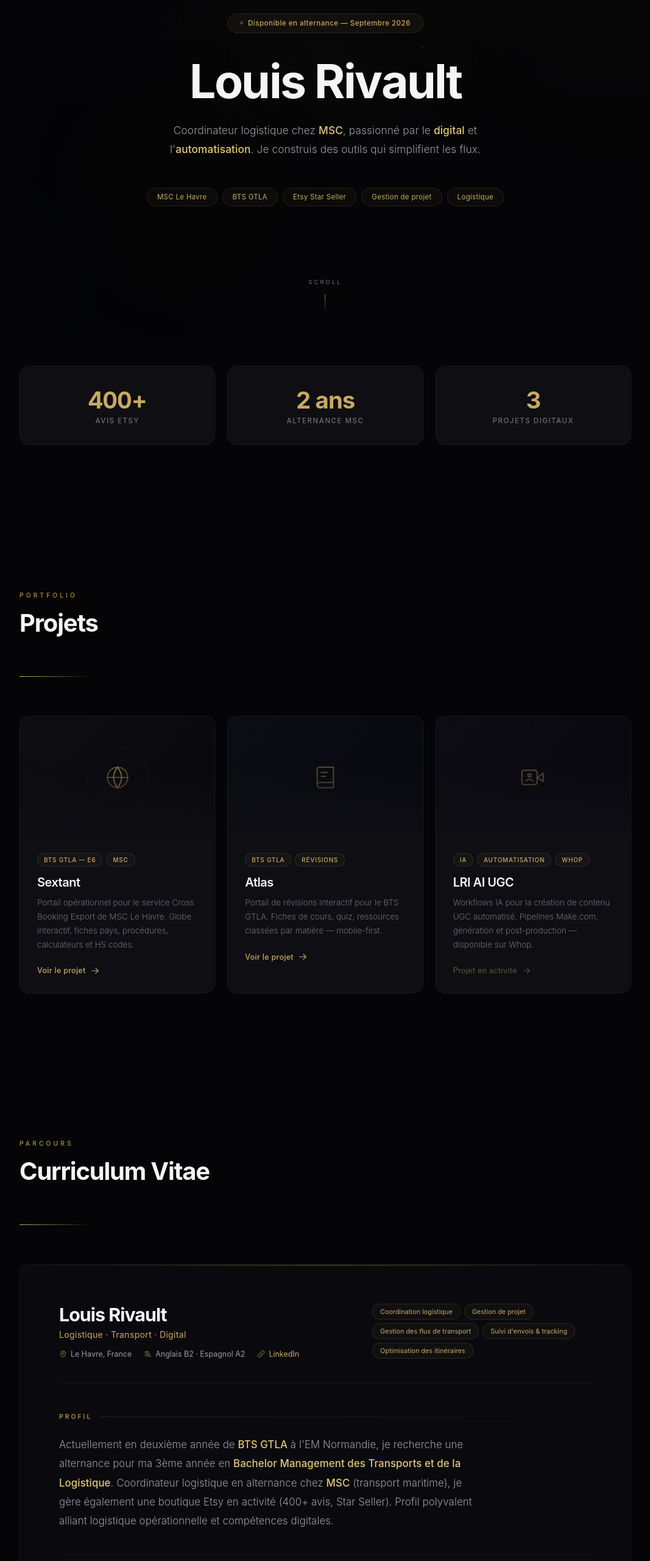
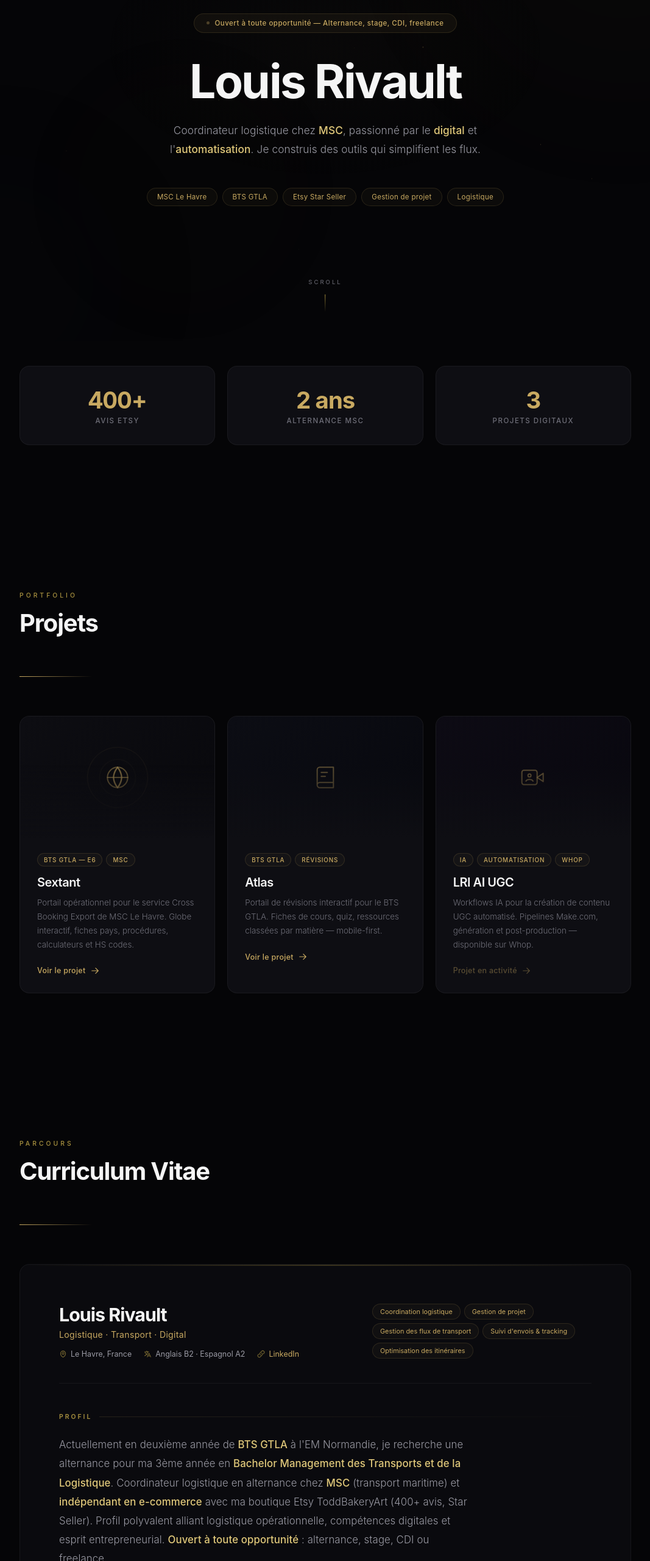
Before and after one commit to louisrivault1-cpu/portfolio, a plain HTML site: page index.html in a window 1280 px wide. Shown: the part 240-2800 px from the top of the page at 61% size, without its empty margins (106-1173 px from the left). Drawn offline with Linux system fonts and the light colour scheme.

Commit message:
Profil : ajout indépendant e-commerce + ouvert à toute opportunité

```diff
--- a/index.html
+++ b/index.html
@@ -624,7 +624,7 @@
     <div class="hero-content">
         <div class="hero-badge hero-anim">
             <span class="dot"></span>
-            Disponible en alternance — Septembre 2026
+            Ouvert &agrave; toute opportunit&eacute; — Alternance, stage, CDI, freelance
         </div>
         <h1 id="heroTitle" class="hero-anim hero-anim-d1"></h1>
         <p class="hero-sub hero-anim hero-anim-d2">
@@ -802,7 +802,7 @@
         <div style="margin-bottom: 48px; padding-bottom: 40px; border-bottom: 1px solid var(--border);">
             <h4 class="cv-section-title">Profil</h4>
             <p class="profil-text">
-                Actuellement en deuxi&egrave;me ann&eacute;e de <strong>BTS GTLA</strong> &agrave; l'EM Normandie, je recherche une alternance pour ma 3&egrave;me ann&eacute;e en <strong>Bachelor Management des Transports et de la Logistique</strong>. Coordinateur logistique en alternance chez <strong>MSC</strong> (transport maritime), je g&egrave;re &eacute;galement une boutique Etsy en activit&eacute; (400+ avis, Star Seller). Profil polyvalent alliant logistique op&eacute;rationnelle et comp&eacute;tences digitales.
+                Actuellement en deuxi&egrave;me ann&eacute;e de <strong>BTS GTLA</strong> &agrave; l'EM Normandie, je recherche une alternance pour ma 3&egrave;me ann&eacute;e en <strong>Bachelor Management des Transports et de la Logistique</strong>. Coordinateur logistique en alternance chez <strong>MSC</strong> (transport maritime) et <strong>ind&eacute;pendant en e-commerce</strong> avec ma boutique Etsy ToddBakeryArt (400+ avis, Star Seller). Profil polyvalent alliant logistique op&eacute;rationnelle, comp&eacute;tences digitales et esprit entrepreneurial. <strong>Ouvert &agrave; toute opportunit&eacute;</strong> : alternance, stage, CDI ou freelance.
             </p>
         </div>
 
```
